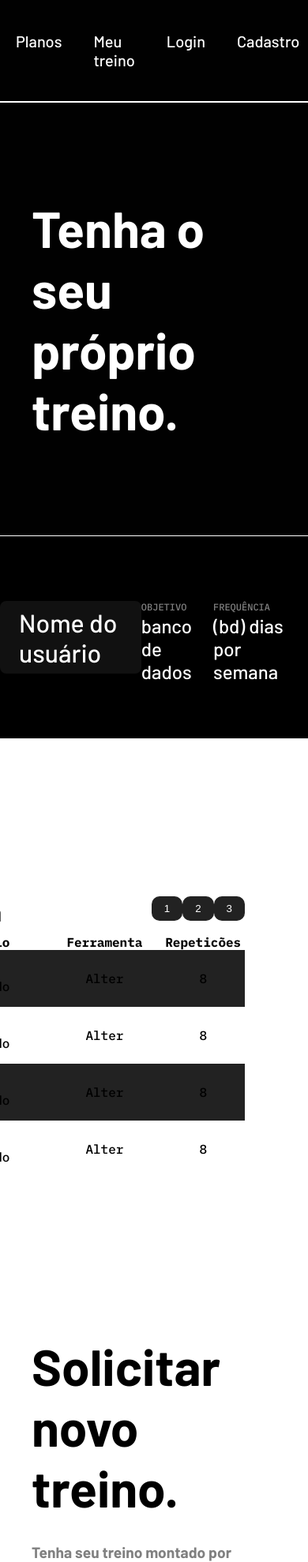
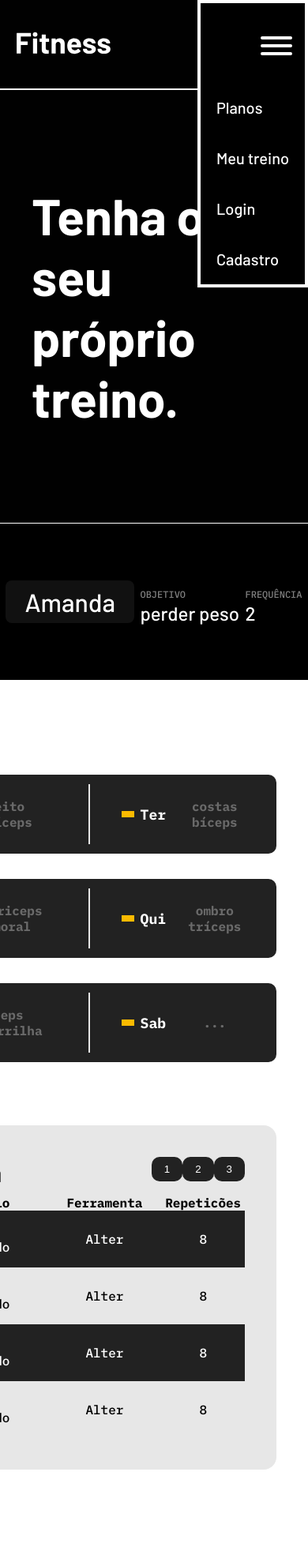
Before and after one commit to MatheusTG/Academia, a Flask app: page /treinos.html in a window 390 px wide. Shown: the top 1978 px of the page at 79% size. Run offline with Flask 3, Linux system fonts and the light colour scheme.

Commit message:
Responsividade treinos.html e header, dados do usuário cadastrado no site

```diff
--- /dev/null
+++ b/data/user.json
@@ -0,0 +1 @@
+{"nome": "Amanda", "objetivo": "perder peso", "frequencia": 2}
--- a/infra/configs/connection.py
+++ b/infra/configs/connection.py
@@ -5,7 +5,7 @@ from infra.configs.base import Base
 
 class DBConnectionHandler:
   def __init__(self):
-    self.__connection_string = 'postgresql://postgres:jiujitsu1010@localhost:5432/academia'
+    self.__connection_string = 'postgresql://postgres:matheus0604@localhost:5432/academia'
     self.__engine = self.__create_database_engine()
     self.session = None
 
--- a/run.py
+++ b/run.py
@@ -13,6 +13,8 @@ from infra.entities import *
 from flask import Flask, render_template, request
 
 from random import randint
+
+import json
 
 db = DBConnectionHandler()
 
@@ -33,6 +35,7 @@ def cadastro():
   if request.method == 'GET' and request.args:
     repo_cliente = ClienteRepository()
 
+    print(len(PlanoRepository().select(Plano.plano_id).all()))
     repo_cliente.insert(
       cpf=request.args.get('cpf'),
       nome=request.args.get('nome'),
@@ -46,6 +49,27 @@ def cadastro():
       franquia_id=randint(1, len(FranquiaRepository().select(Franquia.franquia_id).all())),
       treino_id=randint(1, len(TreinoRepository().select(Treino.treino_id).all())),
     )
+
+    treino_cliente = ClienteRepository() \
+    .select(Cliente.nome, Treino.objetivo, Treino.frequencia) \
+    .join(Treino, Cliente.treino_id == Treino.treino_id) \
+    .filter(Cliente.cpf == request.args.get('cpf')) \
+    .all()
+
+    nome = treino_cliente[0][0]
+    objetivo = treino_cliente[0][1]
+    frequencia = treino_cliente[0][2]
+
+    user_dados = {
+      'nome': nome,
+      'objetivo': objetivo,
+      'frequencia': frequencia,
+    }
+
+    with open('data/user.json', 'w') as file:
+      json.dump(user_dados, file)
+
+    return render_template('treinos.html', nome=nome, objetivo=objetivo, frequencia=frequencia)
   return render_template('cadastro.html')
 
 @app.route('/login.html', methods=['GET', 'POST'])
@@ -54,7 +78,14 @@ def login():
 
 @app.route('/treinos.html')
 def treinos():
-  return render_template('treinos.html')
+  with open('data/user.json', 'r') as file:
+    user_dados = json.load(file)
+
+  nome = user_dados['nome']
+  objetivo = user_dados['objetivo']
+  frequencia = user_dados['frequencia']
+
+  return render_template('treinos.html', nome=nome, objetivo=objetivo, frequencia=frequencia)
 
 if __name__ == '__main__':
   app.run(debug=True)
--- a/static/css/geral/header.css
+++ b/static/css/geral/header.css
@@ -66,3 +66,31 @@
 .button-main:hover {
   background-color: var(--cor11);
 }
+
+@media (max-width: 720px) {
+  .nav {
+    position: absolute;
+    top: 0px;
+    right: 0px;
+    flex-direction: column;
+    background-color: var(--cor02);
+    padding: 120px 20px 20px 20px;
+    border: 4px solid white;
+  }
+  .header-content {
+    position: relative;
+  }
+  .header-content::before {
+    content: '';
+    display: block;
+    width: 40px;
+    height: 4px;
+    border-radius: 4px;
+    background-color: white;
+    position: absolute;
+    right: 20px;
+    top: 50%;
+    box-shadow: 0 10px 0 0px white, 0 -10px 0 0px white;
+    z-index: 1;
+  }
+}
--- a/static/css/paginas/treinos.css
+++ b/static/css/paginas/treinos.css
@@ -179,12 +179,31 @@ section.container-treino-geral {
 @media (max-width: 1600px) {
     .container-treino {
         background-color: transparent;
+        padding: 0 40px;
     }
     .container-treino-painel::before {
         background-color: transparent;
     }
     .especificacoes-treino {
         color: black;
+    }
+    .especificacoes-table tr:nth-child(2n) {
+        color: white;
+    }
+    .especificacoes-treino {
+        background-color: var(--cor07);
+        border-radius: 16px;
+    }
+}
+
+@media (max-width: 1350px) {
+    .container-treino {
+        display: block;
+    }
+    .container-treino-painel {
+        padding: 0px;
+        width: 60%;
+        margin-bottom: 80px;
     }
 }
 
@@ -197,3 +216,11 @@ section.container-treino-geral {
     }
 
 }
+
+@media (max-width: 900px) {
+    .container-treino-painel {
+        width: 100%;
+        padding: 0px;
+        margin-bottom: 80px;
+    }
+}
--- a/static/js/script.js
+++ b/static/js/script.js
@@ -15,4 +15,17 @@ function cadastroButton() {
   }
 }
 
+function menu() {
+  const menu = document.querySelector('.header')
+  menu.addEventListener('click', () => {
+    const nav = document.querySelector('.nav')
+    if (nav.style.display === 'flex') {
+      nav.style.display = 'none'
+    } else {
+      nav.style.display = 'flex'
+    }
+  })
+}
+
+menu()
 cadastroButton()
--- a/templates/treinos.html
+++ b/templates/treinos.html
@@ -36,14 +36,14 @@
         </div>
     </article>
     <div class="informacoes-usuario">
-        <p id="nome-usuario">Nome do usuário</p>
+        <p id="nome-usuario">{{nome}}</p>
         <div>
             <span>OBJETIVO</span>
-            <p>banco de dados</p>
+            <p>{{objetivo}}</p>
         </div>
         <div>
             <span>FREQUÊNCIA</span>
-            <p>(bd) dias por semana</p>
+            <p>{{frequencia}}</p>
         </div>
     </div>
     </main>
```
